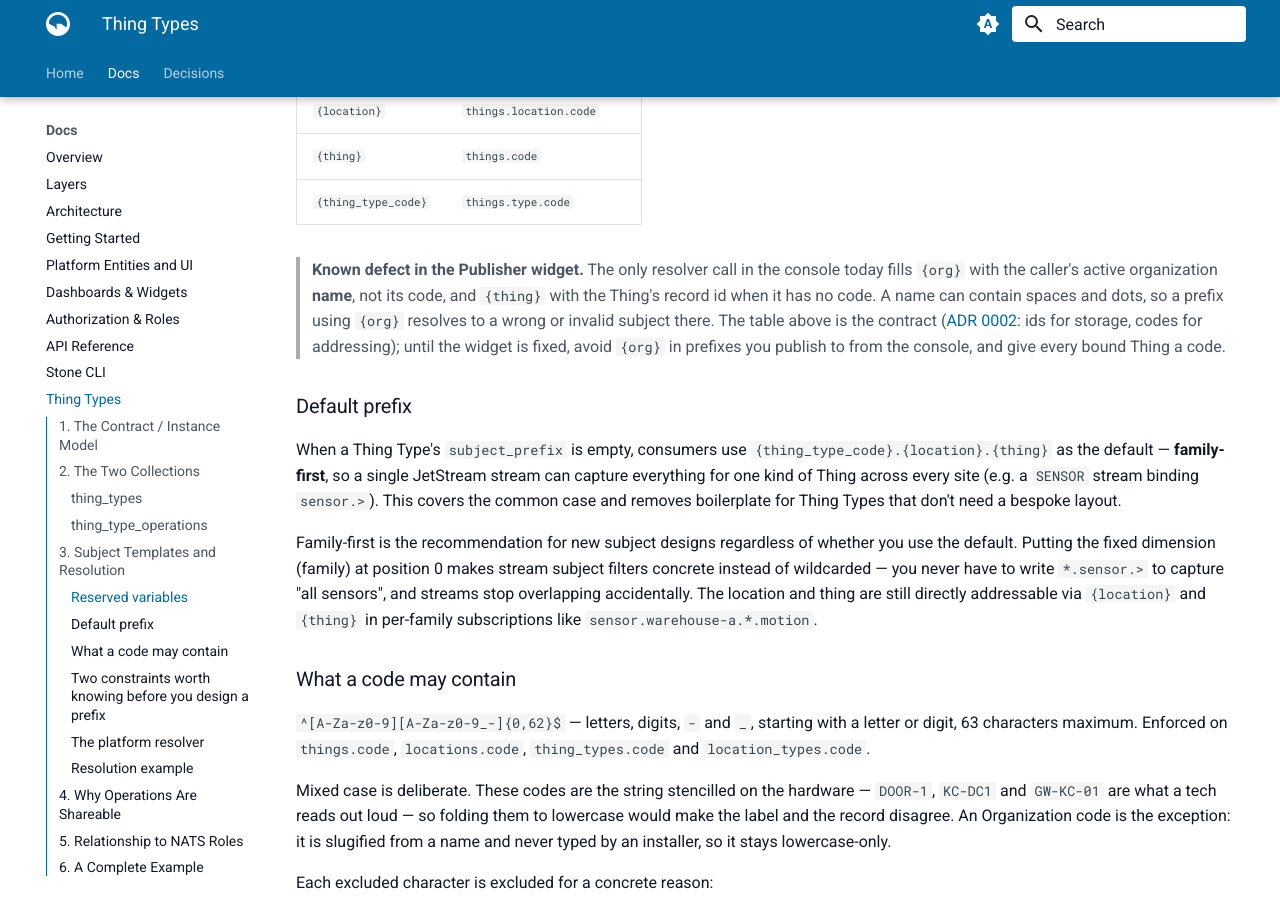
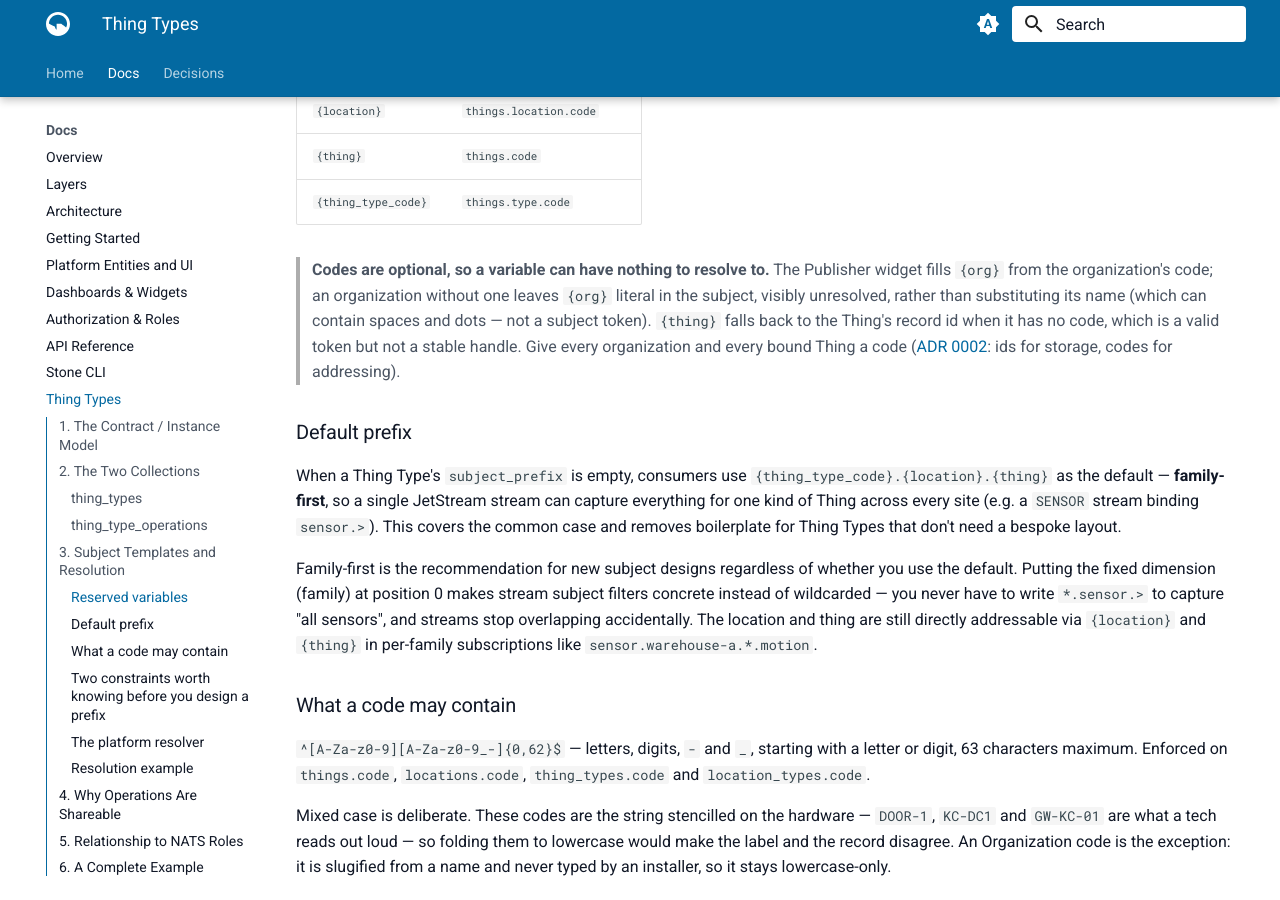
Before and after one commit to stone-age-io/platform-docs, an MkDocs documentation site: the page built from docs/thing-types.md, in a window 1280 px wide and 900 px high, scrolled down 2678 px. Built offline with MkDocs 1.6.1 and Material for MkDocs 9.7.7, drawn with Linux system fonts in a browser that asks for light colours.

Commit message:
docs: follow the Publisher {org} fix, the per-kind expiry wording, and the coming nats-user --active
Co-Authored-By: Claude Opus 5.5 (1M context) <noreply@anthropic.com>

```diff
--- a/docs/thing-types.md
+++ b/docs/thing-types.md
@@ -79,7 +79,7 @@ Consumers resolve templates against a Thing's context using these reserved varia
 | `{thing}` | `things.code` |
 | `{thing_type_code}` | `things.type.code` |
 
-> **Known defect in the Publisher widget.** The only resolver call in the console today fills `{org}` with the caller's active organization **name**, not its code, and `{thing}` with the Thing's record id when it has no code. A name can contain spaces and dots, so a prefix using `{org}` resolves to a wrong or invalid subject there. The table above is the contract ([ADR 0002](./decisions/0002-organization-code-namespace.md): ids for storage, codes for addressing); until the widget is fixed, avoid `{org}` in prefixes you publish to from the console, and give every bound Thing a code.
+> **Codes are optional, so a variable can have nothing to resolve to.** The Publisher widget fills `{org}` from the organization's code; an organization without one leaves `{org}` literal in the subject, visibly unresolved, rather than substituting its name (which can contain spaces and dots — not a subject token). `{thing}` falls back to the Thing's record id when it has no code, which is a valid token but not a stable handle. Give every organization and every bound Thing a code ([ADR 0002](./decisions/0002-organization-code-namespace.md): ids for storage, codes for addressing).
 
 ### Default prefix
 
```
Also changed, not shown: docs/api-reference.md (+1 -1 lines), docs/stone-cli.md (+1 -1 lines).
